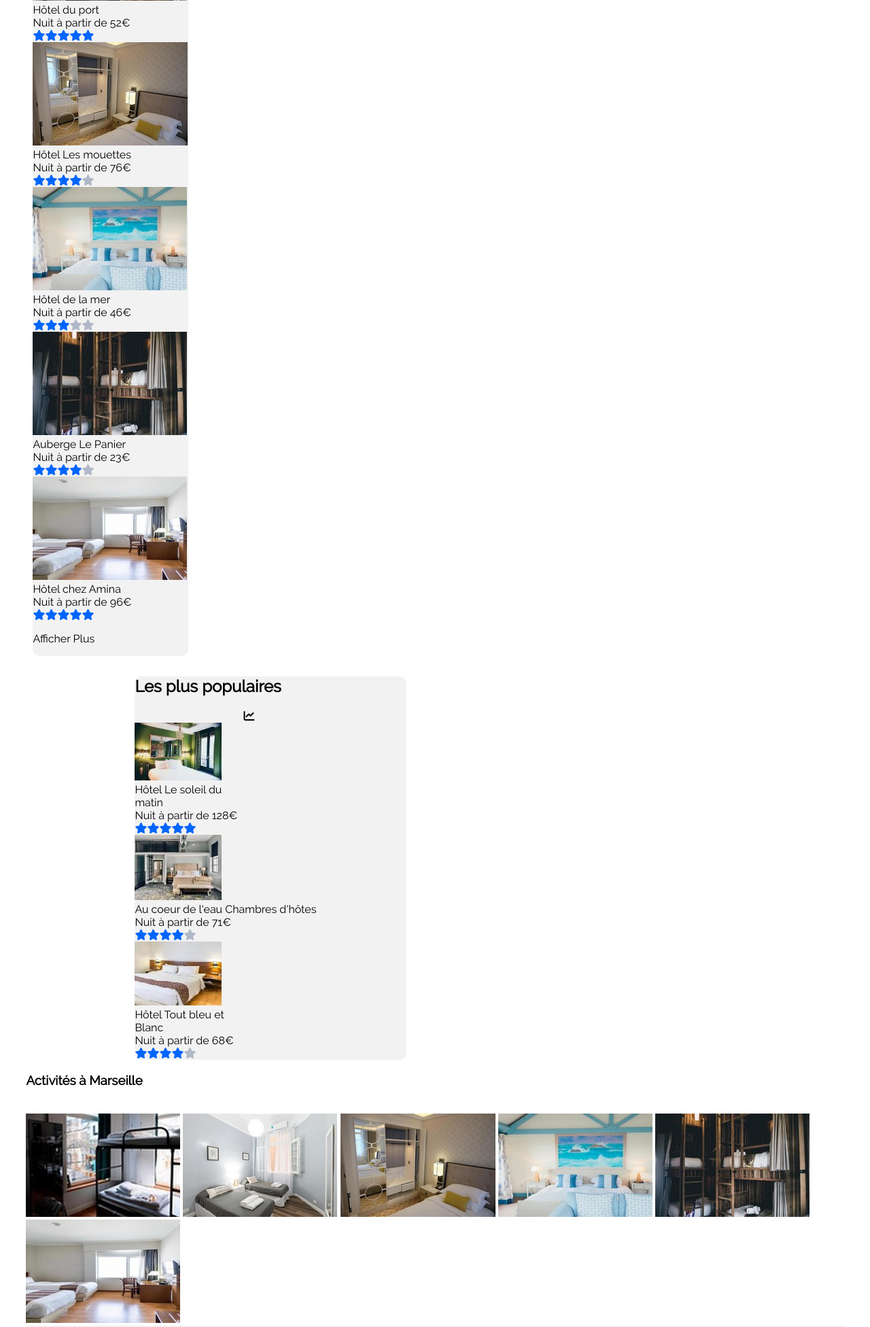
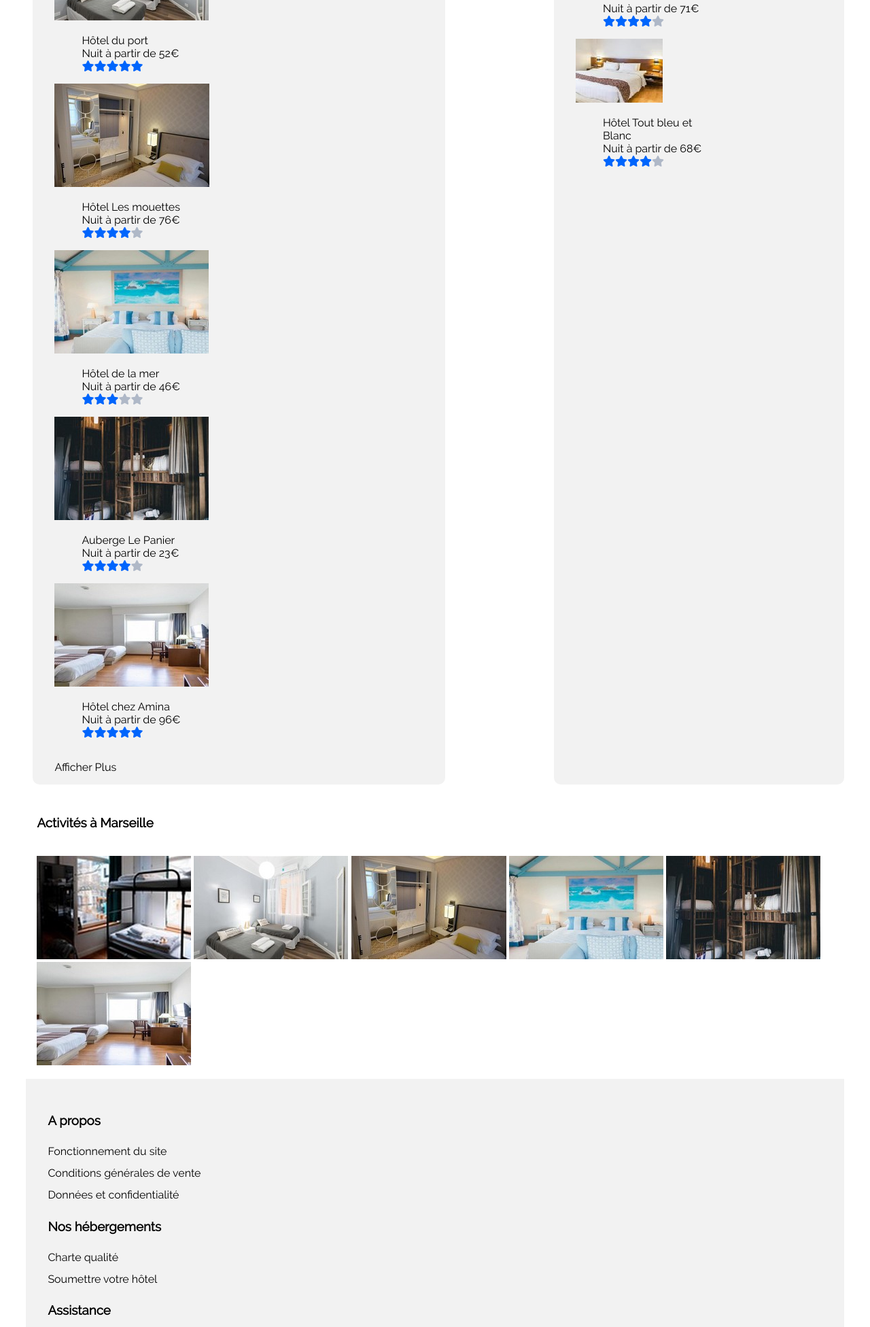
Before and after one commit to Pugliese-Alexandre/PuglieseAlexandre_2_20012021, a plain HTML site: page Reservia.html in a window 1280 px wide. Shown: the part 848-2800 px from the top of the page at 68% size. Drawn offline with Linux system fonts and the light colour scheme.

Commit message:
P2_06
*j'ai remplacé ma balise "Aside" par une <section>.
*j'ai remplacé mes <div class: mini...> par des <figure>
*J'ai remplacé des div ID par des div Class
*j'ai terminé la barre de filtre

```diff
--- a/Reservia.html
+++ b/Reservia.html
@@ -1,5 +1,6 @@
 <!DOCTYPE html>
 <html>
+
 <head>
 	<link rel="stylesheet" href="style.css" />
 	<script src="https://kit.fontawesome.com/0c2a8c50d5.js" crossorigin="anonymous"></script>
@@ -23,7 +24,7 @@
 			</nav>
 	</header>
 	<!--- texte ---->
-		<aside class="gridtext">
+	<section class="gridtext">
 		<h1>Trouver votre hébergement pour des vacances de rêve</h1>
 		<p>En plein centre ville ou en pleine nature</p>
 		<!------ Barre de recherche ------->
@@ -42,93 +43,124 @@
 			<div class="searchFilters">
 				<div class="filtersIcon">
 					<i class="fas fa-money-bill-wave"></i></div>
-                            <span class="filter">Économique</span></div>
+				<span class="filter">Économique</span>
+			</div>
 			<div class="searchFilters">
 				<div class="filtersIcon">
 					<i class="fas fa-child"></i></div>
-                                <span class="filter">Familial</span></div>
+				<span class="filter">Familial</span>
+			</div>
 			<div class="searchFilters">
 				<div class="filtersIcon">
 					<i class="fas fa-heart"></i></div>
-                                    <span class="filter">Romantique</span></div>
+				<span class="filter">Romantique</span>
+			</div>
 			<div class="searchFilters">
 				<div class="filtersIcon">
 					<i class="fas fa-dog"></i></div>
-										<span class="filter">Animaux autorisés</span></div>
+				<span class="filter">Animaux autorisés</span>
+			</div>
 		</div>
 		<p>Plus de 500 logements sont disponibles dans cette ville</p>
-		</aside>
+	</section>
 	<!--- Hébergement ---->
 
 	<section class="content">
 		<article class="heb">
-					<h1> Hébergements à Marseille</h1></br>
-							<div id="hosting">
+			<h1> Hébergements à Marseille</h1>
+			<div class="hosting">
 				<a target="_blank" href="public/img/chambre1.jpg">
 					<div class="mini1">
-									<img class="mini-chambre1" src="public/img/mini-chambre1.jpg" alt="Photo de la chambre 1" title="Cliquez pour agrandir l'image" />
-									<div class="mini1-text">
+						<img class="mini-chambre1" src="public/img/mini-chambre1.jpg" alt="Photo de la chambre 1"
+							title="Cliquez pour agrandir l'image" />
+						<figure class="mini1-text">
 							<div class="mini1-details bold">Auberge de la Cannebière</div>
 							<div class="mini1-details thin">Nuit à partir de 25€</div>
-										<div class="mini1-details blue"><i class="fas fa-star"></i><i class="fas fa-star"></i><i class="fas fa-star"></i><i class="fa fa-star"></i><span class="afb8c7"><i class="fas fa-star"></i></span></div>
+							<div class="mini1-details blue"><i class="fas fa-star"></i><i class="fas fa-star"></i><i
+									class="fas fa-star"></i><i class="fa fa-star"></i><span class="afb8c7"><i
+										class="fas fa-star"></i></span></div>
+						</figure>
+					</div>
 				</a>
 			</div>
-						<div id="hosting">
+			<div class="hosting">
 				<a target="_blank" href="public/img/chambre2.jpg">
 					<div class="mini2">
-									<img class="mini-chambre2" src="public/img/mini-chambre2.jpg" alt="Photo de la chambre 2" title="Cliquez pour agrandir l'image" />
-									<div class="mini2-text">
+						<img class="mini-chambre2" src="public/img/mini-chambre2.jpg" alt="Photo de la chambre 2"
+							title="Cliquez pour agrandir l'image" />
+						<figure class="mini2-text">
 							<div class="mini2-details bold">Hôtel du port</div>
 							<div class="mini2-details thin">Nuit à partir de 52€</div>
-										<div class="mini2-details blue"><i class="fas fa-star"></i><i class="fas fa-star"></i><i class="fas fa-star"></i><i class="fas fa-star"></i><i class="fas fa-star"></i></div>
+							<div class="mini2-details blue"><i class="fas fa-star"></i><i class="fas fa-star"></i><i
+									class="fas fa-star"></i><i class="fas fa-star"></i><i class="fas fa-star"></i>
+						</figure>
+					</div>
 				</a>
 			</div>
-						<div id="hosting">
+			</div>
+			<div class="hosting">
 				<a target="_blank" href="public/img/chambre3.jpg">
 					<div class="mini3">
-									<img class="mini-chambre3" src="public/img/mini-chambre3.jpg" alt="Photo de la chambre 3" title="Cliquez pour agrandir l'image" />
-									<div class="mini3-text">
+						<img class="mini-chambre3" src="public/img/mini-chambre3.jpg" alt="Photo de la chambre 3"
+							title="Cliquez pour agrandir l'image" />
+						<figure class="mini3-text">
 							<div class="mini3-details bold">Hôtel Les mouettes</div>
 							<div class="mini3-details thin">Nuit à partir de 76€</div>
-										<div class="mini3-details blue"><i class="fas fa-star"></i><i class="fas fa-star"></i><i class="fas fa-star"></i><i class="fas fa-star"></i><span class="afb8c7"><i class="fas fa-star"></i></span></div>
+							<div class="mini3-details blue"><i class="fas fa-star"></i><i class="fas fa-star"></i><i
+									class="fas fa-star"></i><i class="fas fa-star"></i><span class="afb8c7"><i
+										class="fas fa-star"></i></span></div>
+						</figure>
+					</div>
 				</a>
 			</div>
-						<div id="hosting">
+			<div class="hosting">
 				<a target="_blank" href="public/img/chambre4.jpg">
 					<div class="mini4">
-									<img class="mini-chambre4" src="public/img/mini-chambre4.jpg" alt="Photo de la chambre 4" title="Cliquez pour agrandir l'image" />
-									<div class="mini4-text">
+						<img class="mini-chambre4" src="public/img/mini-chambre4.jpg" alt="Photo de la chambre 4"
+							title="Cliquez pour agrandir l'image" />
+						<figure class="mini4-text">
 							<div class="mini4-details bold">Hôtel de la mer</div>
 							<div class="mini4-details thin"> Nuit à partir de 46€</div>
-										<div class="mini4-details blue"><i class="fas fa-star"></i><i class="fas fa-star"></i><i class="fas fa-star"></i><span class="afb8c7"><i class="fas fa-star"></i><i class="fas fa-star"></i></span></div>
+							<div class="mini4-details blue"><i class="fas fa-star"></i><i class="fas fa-star"></i><i
+									class="fas fa-star"></i><span class="afb8c7"><i class="fas fa-star"></i><i
+										class="fas fa-star"></i></span></div>
+						</figure>
+					</div>
 				</a>
 			</div>
-						<div id="hosting">
+			<div class="hosting">
 				<a target="_blank" href="public/img/chambre5.jpg">
 					<div class="mini5">
-									<img class="mini-chambre5" src="public/img/mini-chambre5.jpg" alt="Photo de la chambre 5" title="Cliquez pour agrandir l'image" />
-									<div class="mini5-text">
+						<img class="mini-chambre5" src="public/img/mini-chambre5.jpg" alt="Photo de la chambre 5"
+							title="Cliquez pour agrandir l'image" />
+						<figure class="mini5-text">
 							<div class="mini5-details bold">Auberge Le Panier</div>
 							<div class="mini5-details thin"> Nuit à partir de 23€</div>
-										<div class="mini5-details blue"><i class="fas fa-star"></i><i class="fas fa-star"></i><i class="fas fa-star"></i><i class="fas fa-star"></i><span class="afb8c7"><i class="fas fa-star"></i></span></div>
+							<div class="mini5-details blue"><i class="fas fa-star"></i><i class="fas fa-star"></i><i
+									class="fas fa-star"></i><i class="fas fa-star"></i><span class="afb8c7"><i
+										class="fas fa-star"></i></span></div>
+						</figure>
+					</div>
 				</a>
 			</div>
-						<div id="hosting">
+			<div class="hosting">
 				<a target="_blank" href="public/img/chambre6.jpg">
 					<div class="mini6">
-									<img class="mini-chambre6" src="public/img/mini-chambre6.jpg" alt="photo de la chambre 6" title="Cliquez pour agrandir l'image" />
-									<div class="mini6-text">
+						<img class="mini-chambre6" src="public/img/mini-chambre6.jpg" alt="photo de la chambre 6"
+							title="Cliquez pour agrandir l'image" />
+						<figure class="mini6-text">
 							<div class="mini6-details bold">Hôtel chez Amina</div>
 							<div class="mini6-details thin"> Nuit à partir de 96€</div>
-										<div class="mini6-details blue"><i class="fas fa-star"></i><i class="fas fa-star"></i><i class="fas fa-star"></i><i class="fas fa-star"></i><i class="fas fa-star"></i></div>
+							<div class="mini6-details blue"><i class="fas fa-star"></i><i class="fas fa-star"></i><i
+									class="fas fa-star"></i><i class="fas fa-star"></i><i class="fas fa-star"></i></div>
+						</figure>
+					</div>
 				</a>
 			</div>
 			<p>
 				<span class="showMore">Afficher Plus</span>
 			</p>
 		</article>
-			</section>
-
 
 		<!--- Populaires ---->
 
@@ -138,12 +170,14 @@
 			<div class="popular">
 				<a target="_blank" href="public/img/chambre7.jpg">
 					<div class="mini7">
-							<img class="mini-chambre7" src="public/img/mini-chambre7.jpg" alt="photo de la chambre 7" title="Cliquez pour agrandir l'image" />
-							<div class="mini7-text">
-								<div class="mini7-details bold">Hôtel Le soleil du<br/> matin</div>
+						<img class="mini-chambre7" src="public/img/mini-chambre7.jpg" alt="photo de la chambre 7"
+							title="Cliquez pour agrandir l'image" />
+						<figure class="mini7-text">
+							<div class="mini7-details bold">Hôtel Le soleil du<br /> matin</div>
 							<div class="mini7-details thin">Nuit à partir de 128€</div>
-								<div class="mini7-details blue"><i class="fas fa-star"></i><i class="fas fa-star"></i><i class="fas fa-star"></i><i class="fas fa-star"></i><i class="fas fa-star"></i></div>
-							</div>
+							<div class="mini7-details blue"><i class="fas fa-star"></i><i class="fas fa-star"></i><i
+									class="fas fa-star"></i><i class="fas fa-star"></i><i class="fas fa-star"></i></div>
+						</figure>
 					</div>
 				</a>
 			</div>
@@ -151,12 +185,15 @@
 			<div class="popular">
 				<a target="_blank" href="public/img/chambre8.jpg">
 					<div class="mini8">
-							<img class="mini-chambre8" src="public/img/mini-chambre8.jpg" alt="photo de la chambre 8" title="Cliquez pour agrandir l'image" />
-							<div class="mini8-text">
+						<img class="mini-chambre8" src="public/img/mini-chambre8.jpg" alt="photo de la chambre 8"
+							title="Cliquez pour agrandir l'image" />
+						<figure class="mini8-text">
 							<div class="mini8 bold">Au coeur de l'eau Chambres d'hôtes</div>
 							<div class="mini8 thin">Nuit à partir de 71€</div>
-								<div class="mini8 blue"><i class="fas fa-star"></i><i class="fas fa-star"></i><i class="fas fa-star"></i><i class="fas fa-star"></i><span class="afb8c7"><i class="fas fa-star"></i></span></div>
-							</div>
+							<div class="mini8 blue"><i class="fas fa-star"></i><i class="fas fa-star"></i><i
+									class="fas fa-star"></i><i class="fas fa-star"></i><span class="afb8c7"><i
+										class="fas fa-star"></i></span></div>
+						</figure>
 					</div>
 				</a>
 			</div>
@@ -164,12 +201,15 @@
 			<div class="popular">
 				<a target="_blank" href="public/img/chambre9.jpg">
 					<div class="mini9">
-							<img class="mini-chambre9" src="public/img/mini-chambre9.jpg" alt="photo de la chambre 9" title="Cliquez pour agrandir l'image" />
-							<div class="mini9-text">
-								<div class="mini9 bold">Hôtel Tout bleu et<br/> Blanc</div>
+						<img class="mini-chambre9" src="public/img/mini-chambre9.jpg" alt="photo de la chambre 9"
+							title="Cliquez pour agrandir l'image" />
+						<figure class="mini9-text">
+							<div class="mini9 bold">Hôtel Tout bleu et<br /> Blanc</div>
 							<div class="mini9 thin">Nuit à partir de 68€</div>
-								<div class="mini9 blue"><i class="fas fa-star"></i><i class="fas fa-star"></i><i class="fas fa-star"></i><i class="fas fa-star"></i><span class="afb8c7"><i class="fas fa-star"></i></span></div>
-							</div>
+							<div class="mini9 blue"><i class="fas fa-star"></i><i class="fas fa-star"></i><i
+									class="fas fa-star"></i><i class="fas fa-star"></i><span class="afb8c7"><i
+										class="fas fa-star"></i></span></div>
+						</figure>
 					</div>
 				</a>
 			</div>
@@ -193,30 +233,37 @@
 
 	<!------------- Footer -------------->
 	<footer id="footer">
-			<div class="col1">A propos
+		<span class="category">
+			<h3>A propos </h3>
 			<ul>
-					<li>Fonctionnement du site</li>
-					<li>Conditions générales de vente</li>
-					<li>Données et confidentialité</li>
+				<li><a>Fonctionnement du site</a></li>
+				<li><a>Conditions générales de vente</a></li>
+				<li><a>Données et confidentialité</a></li>
 			</ul>
-			</div>
+		</span>
 
-			<div class="col2">Nos hébergements
+
+		<span class="category">
+			<h3>Nos hébergements</h3>
 			<ul>
-					<li>Charte qualité</li>
-					<li>Soumettre votre hôtel</li>
+				<li><a>Charte qualité</a></li>
+				<li><a>Soumettre votre hôtel</a></li>
 			</ul>
-			</div>
-			<div class="col3">Assistance
+		</span>
+
+		<span class="category">
+			<h3>Assistance</h3>
 			<ul>
-					<li>Centre d'aide</li>
-					<li>Nous contacter</li>
+				<li><a>Centre d'aide</a></li>
+				<li><a>Nous contacter</a></li>
 			</ul>
-			</div>
+		</span>
+
 	</footer>
 	</div>
 	</div>
 
 
 </body>
+
 </html>
--- a/style.css
+++ b/style.css
@@ -11,7 +11,7 @@
 
 body {
 	font-family: 'ralewayregular';
-	margin:0;
+	margin: 0;
 	padding: 0;
 	margin-left: 3%;
 	margin-right: 3%;
@@ -21,7 +21,7 @@ body {
 
 .grid {
 	display: grid;
-	grid-template-columns: 1fr 1fr 1fr 1fr 1fr ;
+	grid-template-columns: 1fr 1fr 1fr 1fr 1fr;
 	grid-template-rows: 75px auto auto auto;
 }
 
@@ -59,7 +59,7 @@ a:hover {
 }
 
 a:active {
-	font-weight:bold;
+	font-weight: bold;
 }
 
 /************ Barre de recherche ************/
@@ -110,7 +110,7 @@ line-height: 1.5;
 	margin-bottom: 35px;
 }
 
-.h2{
+.h2 {
 	font-weight: bold;
 }
 
@@ -123,8 +123,12 @@ line-height: 1.5;
 	cursor: pointer;
 	transition-duration: 0.1s;
 	font-weight: bold;
+	margin: 1em;
 }
 
+.filter {
+	margin-right: 1em;
+}
 .filtersIcon {
 	background-color: #ccd8eb;
 	border-radius: 100%;
@@ -137,6 +141,7 @@ line-height: 1.5;
 	justify-content: center;
 	margin: -2px;
 	color: blue;
+	margin-right: 1em;
 }
 
 
@@ -144,19 +149,23 @@ line-height: 1.5;
 
 .content {
 	display: flex;
+
 }
 
 /* Article hébergements */
 
-.content {
+.hosting {
 	display: flex;
 }
+
 .heb {
-	justify-content: flex-start;
-	width: auto;
+	width: 55%;
 	border-radius: 10px;
 	background-color: #F2F2F2;
-	margin: 10px
+	margin: 10px;
+	padding-right: 5em;
+	padding-left: 2em;
+	margin-right: auto;
 	}
 
 .heb a {
@@ -171,10 +180,14 @@ line-height: 1.5;
 
 /* Article Populaires */
 .pop {
-	width: 400px;
+	width: 35%;
 	border-radius: 10px;
 	background-color: #F2F2F2;
-	margin: 10px
+	margin: 10px;
+	padding-right: 5em;
+	padding-left: 2em;
+	margin-right: auto;
+
 }
 
 .pop a {
@@ -182,18 +195,43 @@ line-height: 1.5;
 	color: black;
 }
 
-.pop, #popular-logo {
+.pop,
+#popular-logo {
 	margin-left: 10em;
 }
 
 /* Article Activité */
 
-
+.act {
+	align-items: center;
+	margin-left: auto;
+	margin-right: auto;
+	padding: 1em
+}
 
 /**************** Footer ****************/
 
 #footer {
 	background-color: #F2F2F2;
+	padding-left: 2em;
+	padding-top: 2em;
+	flex-direction: column;
+}
+
+#fotter h3 {
+	font-weight: bold;
+}
+
+#footer ul {
+	list-style: none;
+	margin-left: 0;
+	padding-left: 0;
+}
+
+#footer li {
+	display: list-item;
+	list-style: none;
+	line-height: 2;
 }
 
 
```
Lines whose indentation alone changed are shown as unchanged.
